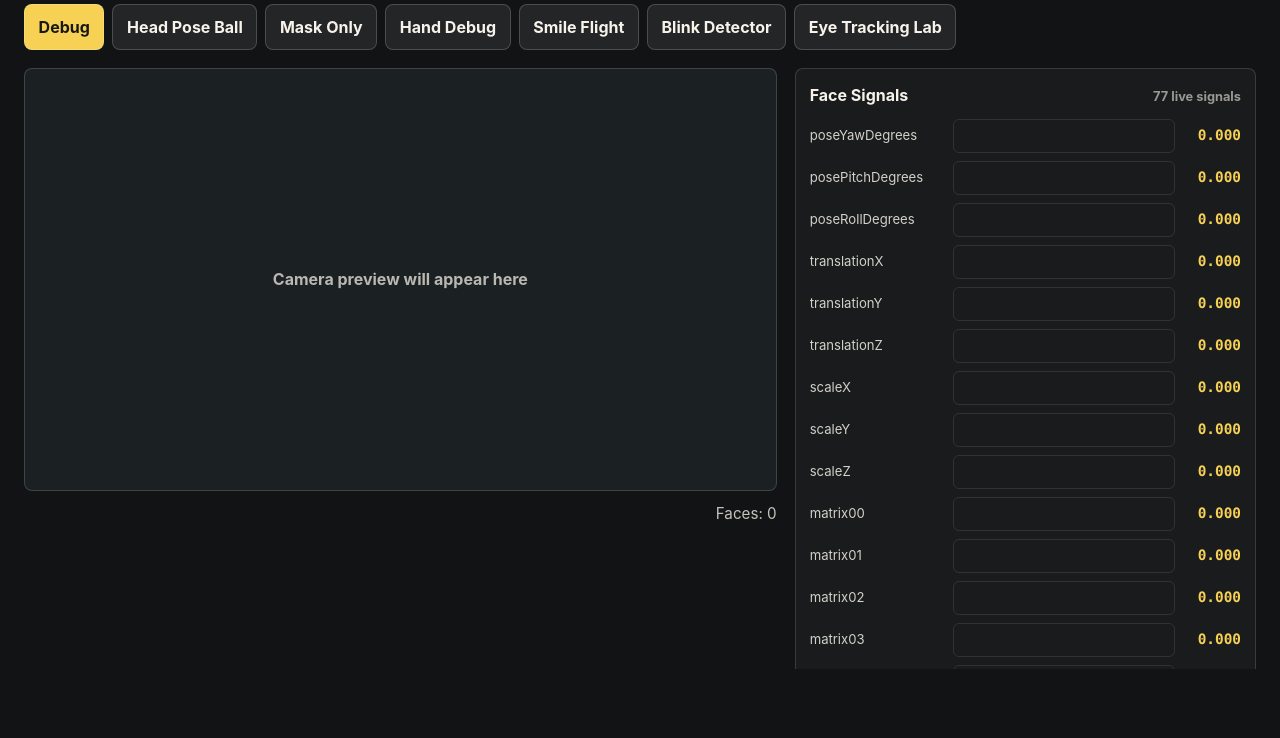
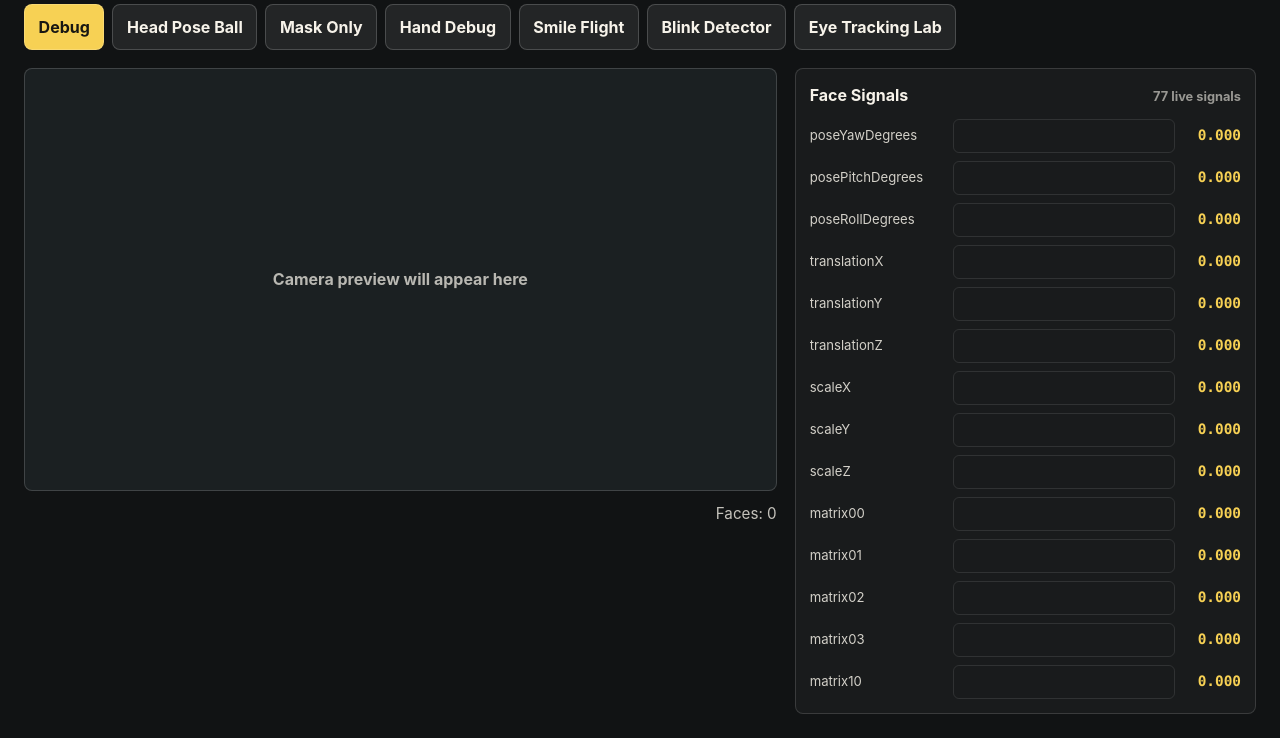
Before and after one commit to SeifELG/mediapipe-toys, a website built with Vite: page index.html in a window 1280 px wide. Shown: the part 131-869 px from the top of the page. Before the commit the page ends 800 px from the top, so only its background shows below. Built offline with nearby package versions, Linux system fonts and the light colour scheme; what @mediapipe/tasks-vision would draw is missing.

Commit message:
tweak style

```diff
--- a/src/styles.css
+++ b/src/styles.css
@@ -36,23 +36,14 @@ button:disabled {
 }
 
 #app {
-  height: 100vh;
+  min-height: 100vh;
   display: grid;
   place-items: center;
   padding: 24px;
-  overflow: hidden;
 }
 
 .shell {
-  display: grid;
-  grid-template-rows: auto auto minmax(0, 1fr);
-  max-height: 100%;
   width: min(1360px, 100%);
-  min-height: 0;
-}
-
-#toy-root {
-  min-height: 0;
 }
 
 .topbar,
@@ -96,8 +87,6 @@ button:disabled {
   grid-template-columns: minmax(0, 1.55fr) minmax(340px, 0.95fr);
   align-items: start;
   gap: 18px;
-  max-height: 100%;
-  min-height: 0;
 }
 
 .eyebrow,
@@ -291,8 +280,6 @@ h1 {
 .toy-stage {
   display: grid;
   gap: 12px;
-  min-height: 0;
-  max-height: 100%;
 }
 
 .toy-controls {
```
